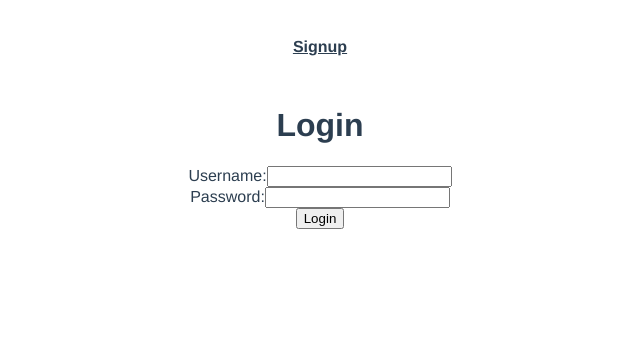
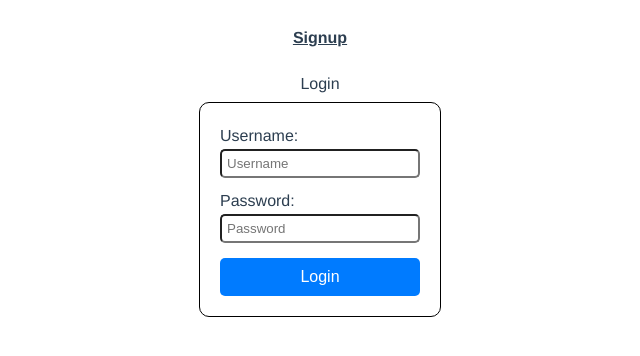
Before and after one commit to ethersage/book-io-signup-wizard, a Vue app in the folder packages/signup-wizard/: page / in a window 1280 px wide. Shown: the top 356 px of the page, without its empty margins (320-960 px from the left). Built offline with nearby package versions, Linux system fonts and the light colour scheme.

Commit message:
basic login styling

```diff
--- a/packages/signup-wizard/src/App.vue
+++ b/packages/signup-wizard/src/App.vue
@@ -40,8 +40,138 @@ export default defineComponent({
 </script>
 
 <style lang="scss">
+/* http://meyerweb.com/eric/tools/css/reset/
+   v2.0 | 20110126
+   License: none (public domain)
+*/
+
+html,
+body,
+div,
+span,
+applet,
+object,
+iframe,
+h1,
+h2,
+h3,
+h4,
+h5,
+h6,
+p,
+blockquote,
+pre,
+a,
+abbr,
+acronym,
+address,
+big,
+cite,
+code,
+del,
+dfn,
+em,
+img,
+ins,
+kbd,
+q,
+s,
+samp,
+small,
+strike,
+strong,
+sub,
+sup,
+tt,
+var,
+b,
+u,
+i,
+center,
+dl,
+dt,
+dd,
+ol,
+ul,
+li,
+fieldset,
+form,
+label,
+legend,
+table,
+caption,
+tbody,
+tfoot,
+thead,
+tr,
+th,
+td,
+article,
+aside,
+canvas,
+details,
+embed,
+figure,
+figcaption,
+footer,
+header,
+hgroup,
+menu,
+nav,
+output,
+ruby,
+section,
+summary,
+time,
+mark,
+audio,
+video {
+    margin: 0;
+    padding: 0;
+    border: 0;
+    font-size: 100%;
+    font: inherit;
+    vertical-align: baseline;
+}
+/* HTML5 display-role reset for older browsers */
+article,
+aside,
+details,
+figcaption,
+figure,
+footer,
+header,
+hgroup,
+menu,
+nav,
+section {
+    display: block;
+}
+body {
+    line-height: 1;
+}
+ol,
+ul {
+    list-style: none;
+}
+blockquote,
+q {
+    quotes: none;
+}
+blockquote:before,
+blockquote:after,
+q:before,
+q:after {
+    content: '';
+    content: none;
+}
+table {
+    border-collapse: collapse;
+    border-spacing: 0;
+}
+
 #app {
-    font-family: Avenir, Helvetica, Arial, sans-serif;
+    font-family: Helvetica, Arial, sans-serif;
     -webkit-font-smoothing: antialiased;
     -moz-osx-font-smoothing: grayscale;
     text-align: center;
@@ -60,4 +190,33 @@ nav {
         }
     }
 }
+
+body {
+    margin: auto;
+}
+
+.button {
+    padding: 10px 25px;
+    font-size: 16px;
+    color: #ffffff;
+    background-color: #007bff;
+    border: none;
+    border-radius: 5px;
+    transition: background-color 0.3s ease;
+    cursor: pointer;
+    outline: none;
+}
+
+.button:hover {
+    background-color: #0056b3;
+}
+
+.button:focus {
+    box-shadow: 0 0 0 2px rgba(0, 123, 255, 0.5);
+}
+
+.button:active {
+    background-color: #004085;
+    box-shadow: inset 0 3px 5px rgba(0, 0, 0, 0.125);
+}
 </style>
--- a/packages/signup-wizard/src/views/HomeView.vue
+++ b/packages/signup-wizard/src/views/HomeView.vue
@@ -2,25 +2,25 @@
     <div>
         <h1>Login</h1>
         <form @submit.prevent="loginUser">
-            <div>
+            <div class="form">
                 <label for="username">Username:</label>
                 <input
                     type="text"
                     id="username"
                     v-model="credentials.username"
                     required
+                    placeholder="Username"
                 />
-            </div>
-            <div>
                 <label for="password">Password:</label>
                 <input
                     type="password"
                     id="password"
                     v-model="credentials.password"
                     required
+                    placeholder="Password"
                 />
+                <button class="button login-button" type="submit">Login</button>
             </div>
-            <button type="submit">Login</button>
         </form>
     </div>
 </template>
@@ -63,3 +63,27 @@ export default defineComponent({
     }
 });
 </script>
+
+<style scoped>
+.form {
+    display: flex;
+    flex-direction: column;
+    text-align: left;
+    max-width: 200px;
+    margin: 10px auto;
+    padding: 10px 20px 20px 20px;
+    border: 1px solid black;
+    border-radius: 10px;
+}
+
+.form > label,
+.login-button {
+    margin-top: 15px;
+}
+
+.form input {
+    margin-top: 5px;
+    padding: 5px;
+    border-radius: 5px;
+}
+</style>
--- a/packages/signup-wizard/src/views/SignupView.vue
+++ b/packages/signup-wizard/src/views/SignupView.vue
@@ -2,15 +2,13 @@
     <div class="signup-view">
         <div v-if="step === 1">
             <h2>Step 1: Enter Username and Password</h2>
-            <div>
+            <div class="form">
                 <label for="username">Username:</label>
                 <input type="text" v-model="username" id="username" />
-            </div>
-            <div>
                 <label for="password">Password:</label>
                 <input type="password" v-model="password" id="password" />
             </div>
-            <button @click="nextStep">Next</button>
+            <button class="button" @click="nextStep">Next</button>
         </div>
 
         <div v-if="step === 2">
@@ -77,4 +75,8 @@ export default defineComponent({
 
 <style scoped>
 /* Add your styles here */
+.form {
+    display: flex;
+    flex-direction: column;
+}
 </style>
```
Also changed, not shown: packages/signup-wizard/src/types/vuex.d.ts (+5 -3 lines), 1 other file (tests, documents, lock files or other folders).
